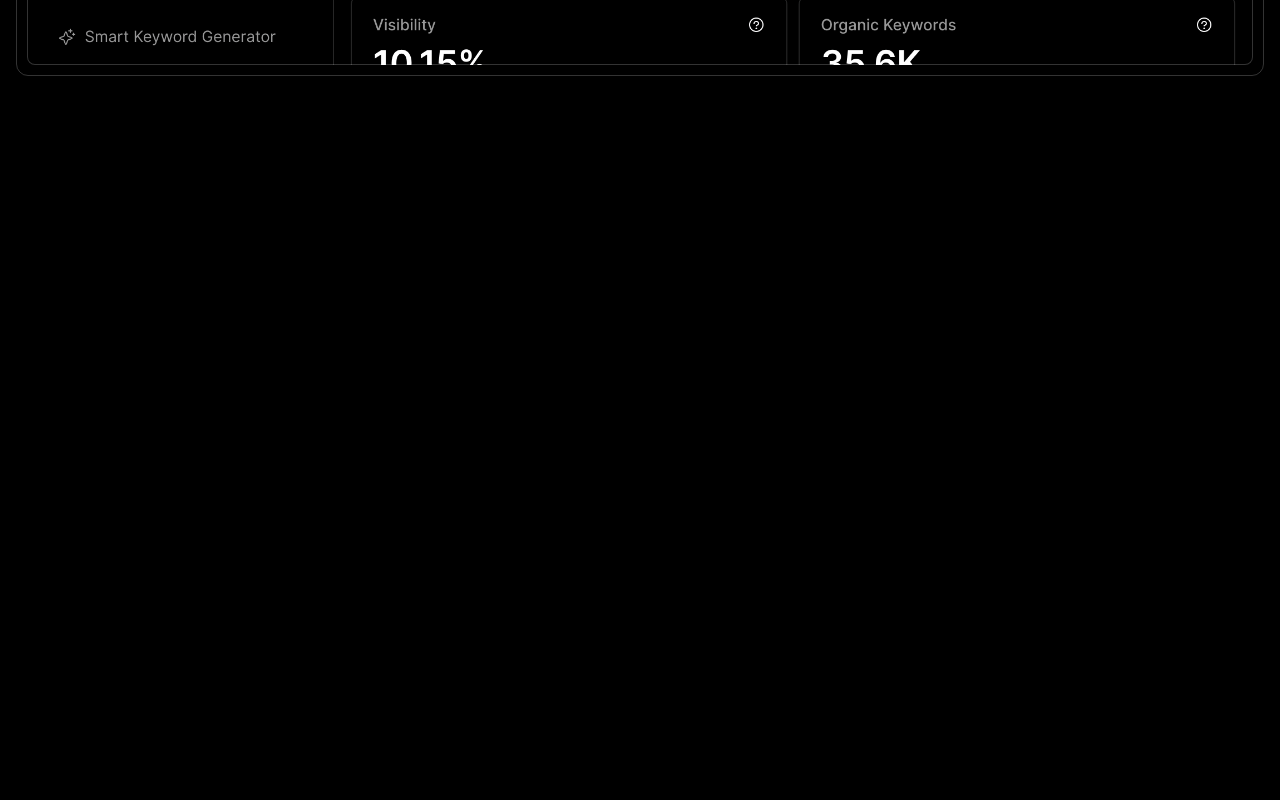
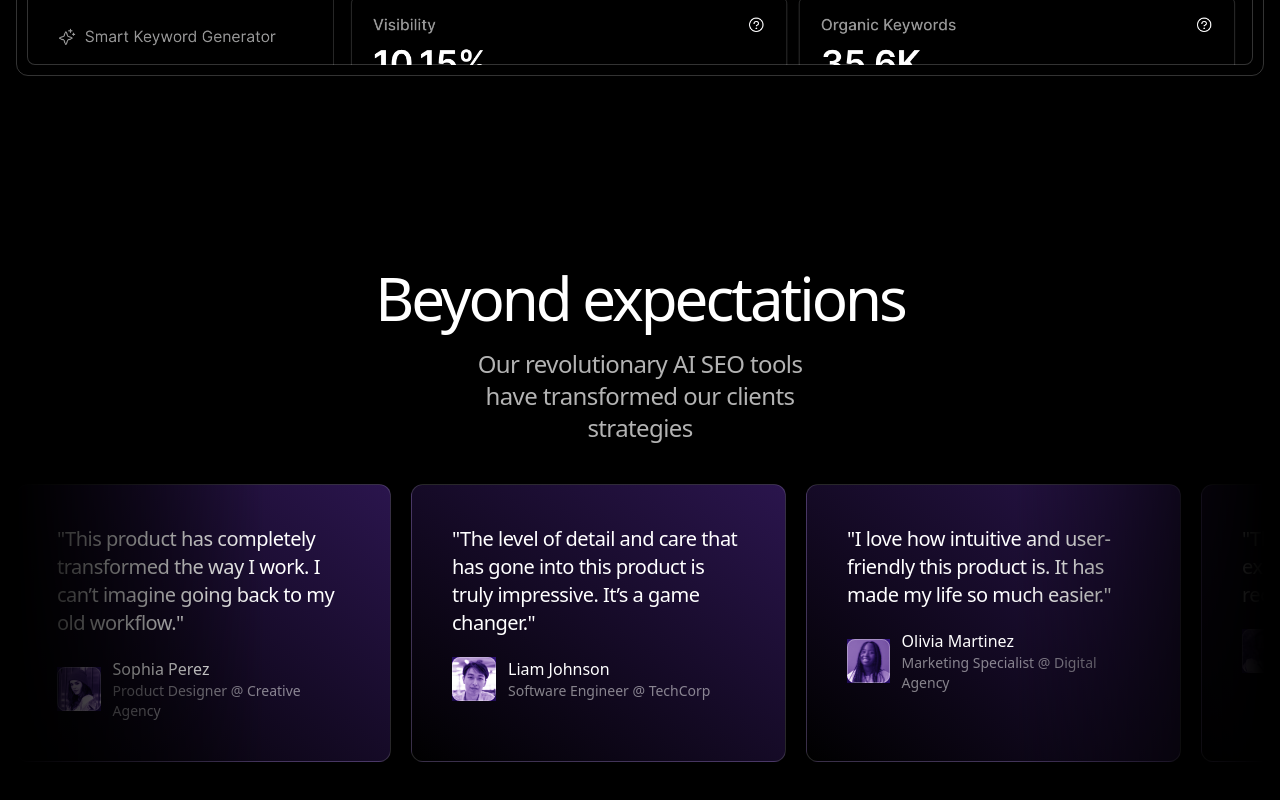
Before and after one commit to lifeBalance/ai-driven-seo-landing, a React (Vite) app: page / in a window 1280 px wide. Shown: the part 1668-2468 px from the top of the page. Before the commit the page ends 1840 px from the top, so only its background shows below. Built offline with nearby package versions, Linux system fonts and the light colour scheme.

Commit message:
add testimonials

```diff
--- a/src/App.tsx
+++ b/src/App.tsx
@@ -2,6 +2,7 @@
 import Hero from './sections/Hero'
 import LogoTicker from './sections/LogoTicker'
 import Features from './sections/Features'
+import Testimonials from './sections/Testimonials'
 
 function App() {
   return (
@@ -10,6 +11,7 @@
       <Hero />
       <LogoTicker />
       <Features />
+      <Testimonials />
     </>
   )
 }
--- /dev/null
+++ b/src/sections/Testimonials.tsx
@@ -0,0 +1,86 @@
+import avatar1 from '@assets/avatar-1.png'
+import avatar2 from '@assets/avatar-2.png'
+import avatar3 from '@assets/avatar-3.png'
+import avatar4 from '@assets/avatar-4.png'
+
+export default function Testimonials() {
+  return (
+    <section className="py-20 md:py-24">
+      <div className="container">
+        <h2 className="text-5xl md:text-6xl text-center tracking-tighter font-medium">
+          Beyond expectations
+        </h2>
+
+        <p className="text-white/70 text-lg md:text-2xl text-center mt-5 tracking-tight max-w-sm mx-auto">
+          Our revolutionary AI SEO tools have transformed our clients strategies
+        </p>
+
+        <div className="overflow-hidden mt-10 [mask-image:linear-gradient(to_right,transparent,black_20%,black_80%,transparent)]">
+          <div className="flex gap-5">
+            {testimonials.map((testimonial: Testimonial, idx: number) => (
+              <div
+                key={`${testimonial.name}-${idx}`}
+                className="border border-white/15 rounded-xl p-6 md:p-10 bg-[linear-gradient(to_bottom_left,rgb(140,69,255,.3),black)] max-w-xs md:max-w-sm flex-none"
+              >
+                <div className="text-lg md:text-xl tracking-tight">
+                  "{testimonial.text}"
+                </div>
+
+                <div className="flex items-center gap-3 mt-5">
+                  <div className='relative after:content-[""] after:absolute after:inset-0 after:bg-[rgb(140,69,244)] after:mix-blend-soft-light before:content-[""] before:absolute before:inset-0 before:border before:border-white/30 before:z-10 before:rounded-lg'>
+                    <img
+                      src={testimonial.avatar}
+                      alt={`Avatar for ${testimonial.name}`}
+                      className="h-11 w-11 rounded-lg grayscale"
+                    />
+                  </div>
+
+                  <div className="">
+                    <div>{testimonial.name}</div>
+                    <div className="text-white/50 text-sm">
+                      {testimonial.title}
+                    </div>
+                  </div>
+                </div>
+              </div>
+            ))}
+          </div>
+        </div>
+      </div>
+    </section>
+  )
+}
+
+interface Testimonial {
+  text: string
+  name: string
+  title: string
+  avatar: string
+}
+
+const testimonials = [
+  {
+    text: 'This product has completely transformed the way I work. I can’t imagine going back to my old workflow.',
+    name: 'Sophia Perez',
+    title: 'Product Designer @ Creative Agency',
+    avatar: avatar1,
+  },
+  {
+    text: 'The level of detail and care that has gone into this product is truly impressive. It’s a game changer.',
+    name: 'Liam Johnson',
+    title: 'Software Engineer @ TechCorp',
+    avatar: avatar2,
+  },
+  {
+    text: 'I love how intuitive and user-friendly this product is. It has made my life so much easier.',
+    name: 'Olivia Martinez',
+    title: 'Marketing Specialist @ Digital Agency',
+    avatar: avatar3,
+  },
+  {
+    text: 'This product has exceeded my expectations in every way. I can’t recommend it highly enough.',
+    name: 'Noah Brown',
+    title: 'Project Manager @ Startup Inc.',
+    avatar: avatar4,
+  },
+]
```
